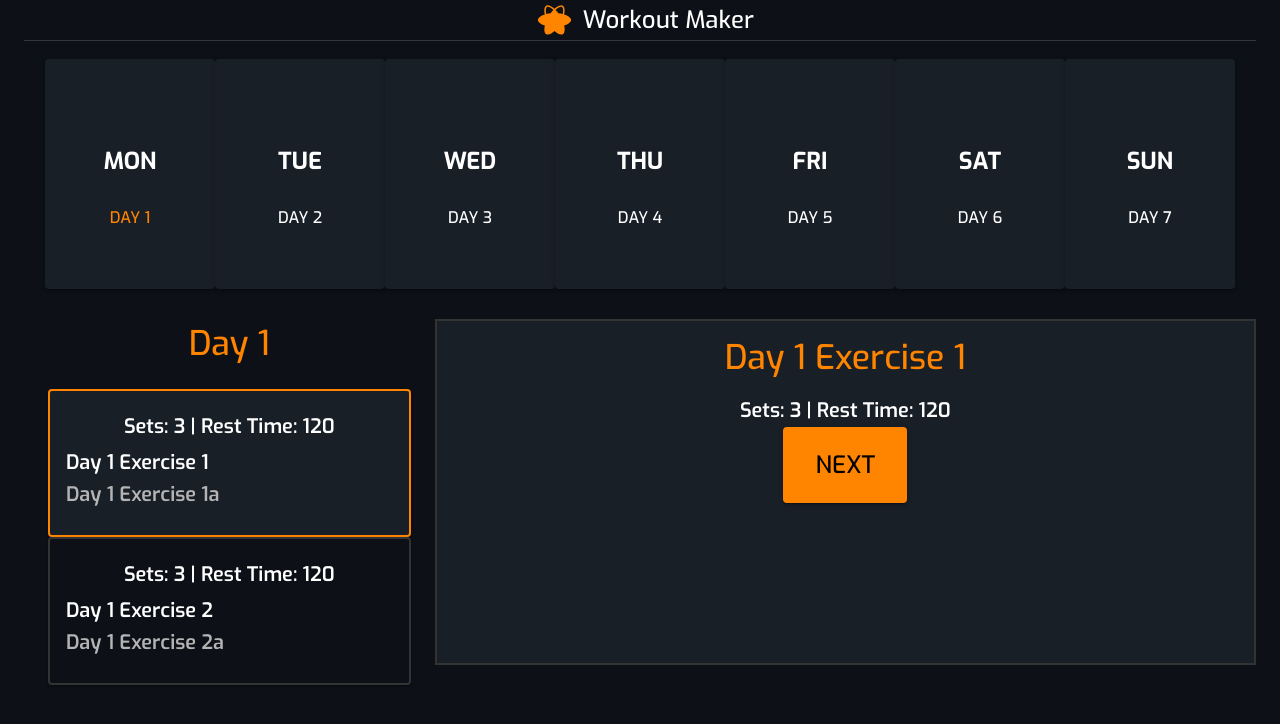
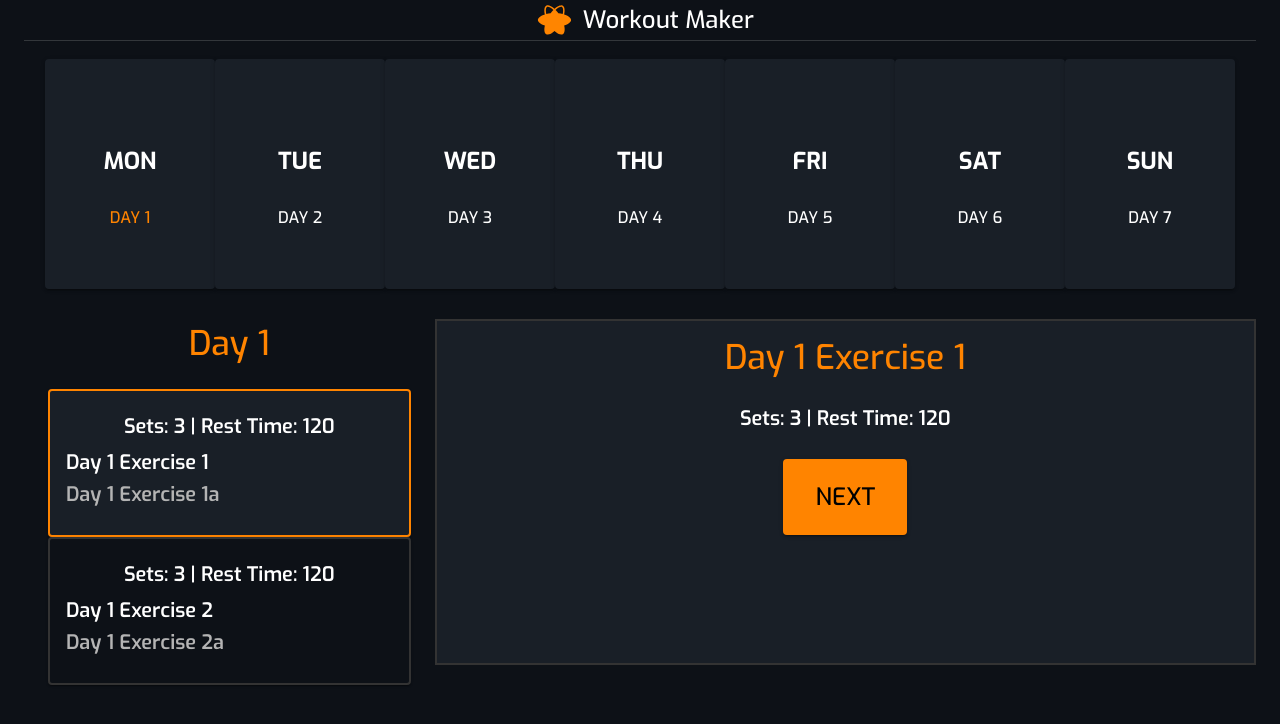
Before and after one commit to vignesh-natarajxn/workout-maker, a React (Create React App) app: page / in a window 1280 px wide. Both pictures are taken after a click on the button "BEGIN WORKOUT". Shown: the top 724 px of the page. Built offline with nearby package versions, Linux system fonts and the light colour scheme.

Commit message:
loop done

```diff
--- a/src/app/App.tsx
+++ b/src/app/App.tsx
@@ -177,6 +177,7 @@ function App() {
   useEffect(() => {
     setExerciseWeek(EXERCISE_WEEK);
     setSelectedDay(EXERCISE_WEEK[0]);
+    setCurrentDay(EXERCISE_WEEK[0]);
   }, []);
 
   // useEffect(() => {
--- a/src/app/layout/UIExerciseDay.tsx
+++ b/src/app/layout/UIExerciseDay.tsx
@@ -1,4 +1,4 @@
-import React, { useState } from "react";
+import React, { useEffect, useState } from "react";
 
 // Components
 import UIExerciseDayMain from "./UIExerciseDayMain";
@@ -43,22 +43,25 @@ const useStyles: any = makeStyles((theme) => ({
 
 export default function UIExerciseDay({
   selectedDay,
+  setSelectedDay,
   currentDay,
   setCurrentDay,
 }: Props) {
-  const [currentExercise, setCurrentExercise] = useState<Exercise | undefined>(
-    undefined
-  );
-  const setCurrentDayHandler = (id: string) => {
-    setCurrentDay(id)
-    if (currentExercise === undefined) {
-      setCurrentExercise(selectedDay!.exercises[0]);
-    }
-  };
+  const [currentExercise, setCurrentExercise] = useState<number>(-1);
+
+  function setCurrentDayHandler(id: string) {
+    setCurrentDay(id);
+    setCurrentExercise(0);
+  }
 
   const setCurrentExerciseHandler = () => {
-
-  }
+    setCurrentExercise((prev) => {
+      if (prev >= currentDay!.exercises.length - 1) {
+        return -1;
+      } else return prev + 1;
+    });
+    setSelectedDay(currentDay!.id);
+  };
 
   const classes = useStyles();
 
@@ -73,13 +76,19 @@ export default function UIExerciseDay({
               </Typography>
               {selectedDay.exercises.map((exercise) => (
                 <>
-                  {exercise === currentExercise ? (
+                  {exercise === currentDay?.exercises[currentExercise] ? (
                     <Card className={classes.selectedExc}>
-                      <UIExerciseDayList exercise={exercise} />
+                      <UIExerciseDayList
+                        key={exercise.name}
+                        exercise={exercise}
+                      />
                     </Card>
                   ) : (
                     <Card className={classes.exc}>
-                      <UIExerciseDayList exercise={exercise} />
+                      <UIExerciseDayList
+                        key={exercise.name}
+                        exercise={exercise}
+                      />
                     </Card>
                   )}
                 </>
@@ -89,6 +98,7 @@ export default function UIExerciseDay({
           <Grid item xs={8} className={classes.card}>
             <UIExerciseDayMain
               selectedDay={selectedDay}
+              currentDay={currentDay}
               setCurrentDay={setCurrentDayHandler}
               currentExercise={currentExercise}
               setCurrentExercise={setCurrentExerciseHandler}
--- a/src/app/layout/UIExerciseDayMain.tsx
+++ b/src/app/layout/UIExerciseDayMain.tsx
@@ -2,7 +2,7 @@ import React from "react";
 
 // Models
 import { Exercise } from "../models/exercise";
-import { ExerciseDay } from '../models/exerciseDay'
+import { ExerciseDay } from "../models/exerciseDay";
 
 // Material UI
 import { Button, Container, Typography } from "@mui/material";
@@ -10,45 +10,48 @@ import { Button, Container, Typography } from "@mui/material";
 
 interface Props {
   selectedDay: ExerciseDay | undefined;
+  currentDay: ExerciseDay | undefined;
   setCurrentDay: (id: string) => void;
-  currentExercise: Exercise | undefined;
-  setCurrentExercise: (id: string) => void;
+  currentExercise: number;
+  setCurrentExercise: (this: any) => void;
 }
 
 /************************************************************************************************/
 
 export default function UIExerciseDayMain({
   selectedDay,
+  currentDay,
   setCurrentDay,
   currentExercise,
   setCurrentExercise,
 }: Props) {
-
-
-
   return (
     <Container>
-      {currentExercise ? (
+      {currentExercise != -1 && (
         <>
           <Typography variant="h4" margin={2} color="primary">
-            {currentExercise.name}
+            {currentDay!.exercises[currentExercise].name}
           </Typography>
-          <Typography variant="h6" color="#ffffff">
-            Sets: {currentExercise.sets} | Rest Time:{" "}
-            {currentExercise.timeBetween}
+          <Typography variant="h6" margin={3} color="#ffffff">
+            Sets: {currentDay!.exercises[currentExercise].sets} | Rest Time:{" "}
+            {currentDay!.exercises[currentExercise].timeBetween}
           </Typography>
-          <Button variant="contained" onClick={() => (setCurrentExercise(selectedDay!.id))}>
+          <Button variant="contained" onClick={setCurrentExercise}>
             <Typography variant="h5" margin={2} color="#000000">
               Next
             </Typography>
           </Button>
         </>
-      ) : (
+      )}
+      {currentExercise === -1 && (
         <>
           <Typography variant="h4" margin={3} color="#ffffff">
             Overview:
           </Typography>
-          <Button variant="contained" onClick={() => (setCurrentDay(selectedDay!.id))}>
+          <Button
+            variant="contained"
+            onClick={() => setCurrentDay(selectedDay!.id)}
+          >
             <Typography variant="h5" margin={2} color="#000000">
               Begin Workout
             </Typography>
```
Also changed, not shown: src/app/layout/UIExerciseDayList.tsx (+2 -6 lines), src/app/layout/UIExerciseWeek.tsx (+1 -6 lines).
